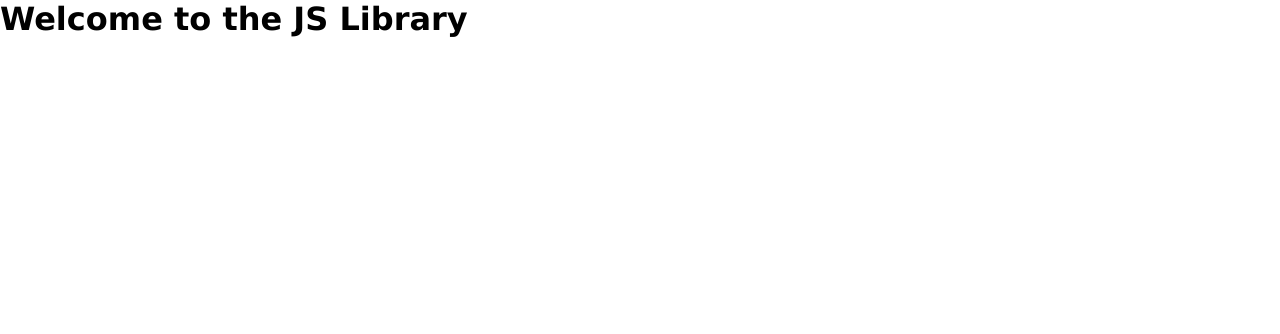
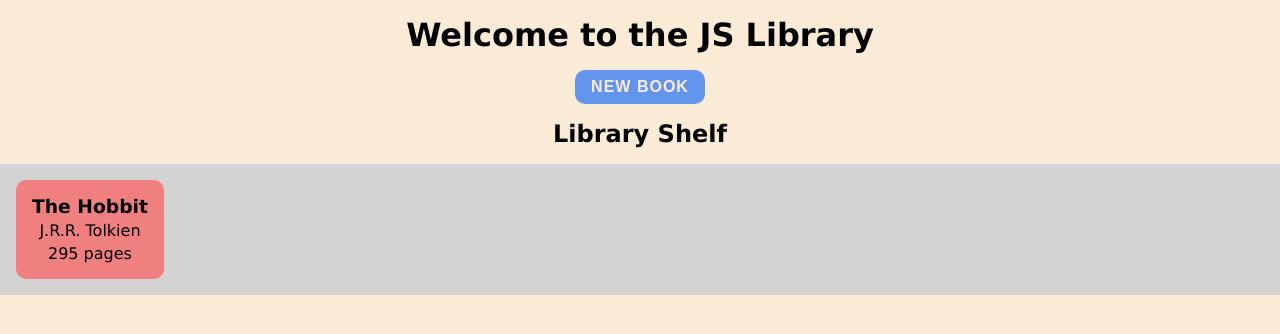
Before and after one commit to AAlWadeiah/book-library, a plain HTML site: page index.html in a window 1280 px wide. Drawn offline with Linux system fonts and the light colour scheme.

Commit message:
Created layout for HTML and basic styles for library and the book items that will be added

```diff
--- a/index.html
+++ b/index.html
@@ -8,6 +8,19 @@
     <title>Book Library</title>
   </head>
   <body>
-    <h1>Welcome to the JS Library</h1>
+    <header>
+      <h1>Welcome to the JS Library</h1>
+    </header>
+    <main>
+      <button id="new-book-btn" type="submit">NEW BOOK</button>
+      <h2>Library Shelf</h2>
+      <div id="library-shelf">
+        <div class="book">
+          <h3 class="title">The Hobbit</h3>
+          <p class="author">J.R.R. Tolkien</p>
+          <p class="page-count">295 pages</p>
+        </div>
+      </div>
+    </main>
   </body>
 </html>
--- a/styles.css
+++ b/styles.css
@@ -6,4 +6,47 @@
 
 body {
     font-family: Verdana, Tahoma, sans-serif;
+    background-color: antiquewhite;
 }
+
+header {
+    text-align: center;
+    padding: 16px;
+}
+
+main {
+    text-align: center;
+    /* margin: 16px; */
+}
+
+#new-book-btn {
+    padding: 8px 16px;
+    font-size: 16px;
+    border: none;
+    border-radius: 10px;
+    font-weight: 600;
+    background-color: cornflowerblue;
+    color: antiquewhite;
+    letter-spacing: 1px;
+}
+
+main > h2 {
+    padding: 16px;
+}
+
+#library-shelf {
+    display: flex;
+    flex-wrap: wrap;
+    gap: 16px;
+    background-color: lightgray;
+    padding: 16px;
+}
+
+.book {
+    padding: 16px;
+    background-color: lightcoral;
+    border-radius: 10px;
+    display: grid;
+    grid-template-columns: 1fr;
+    gap: 4px;
+}
```
